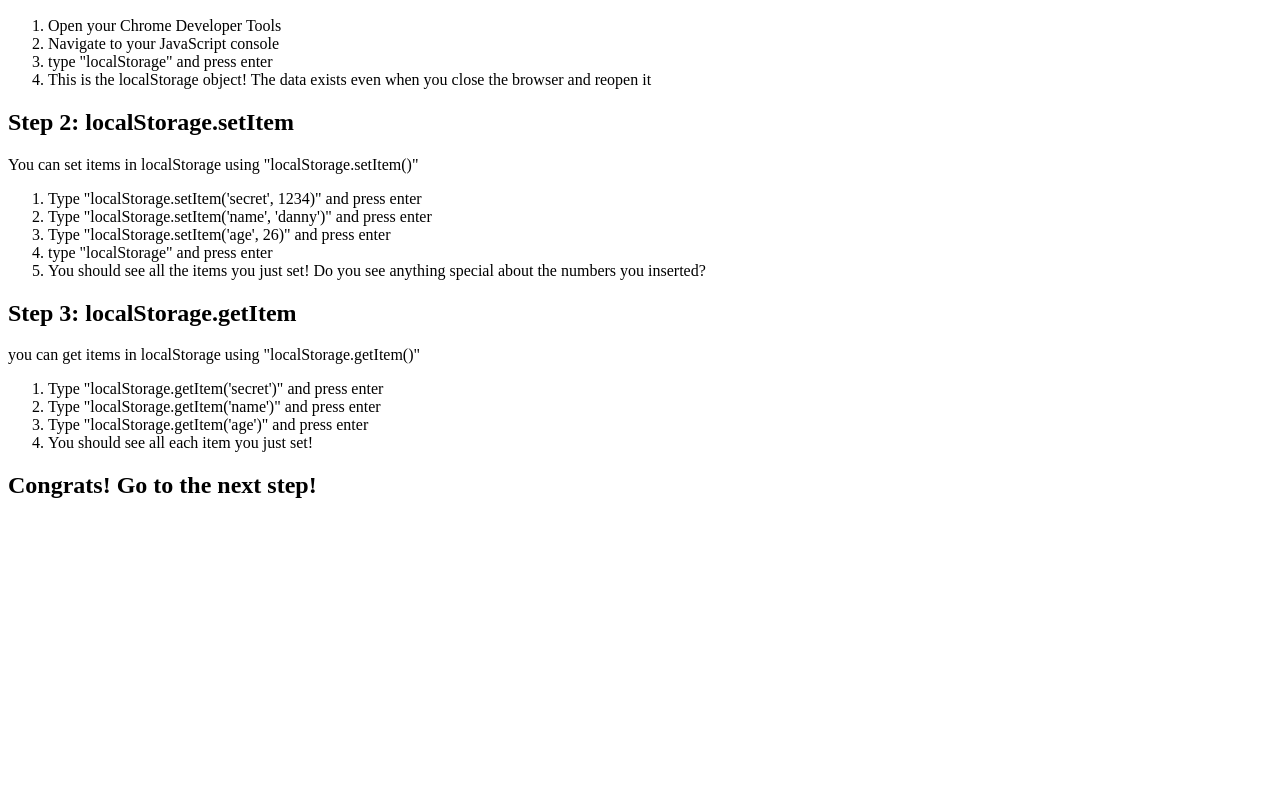
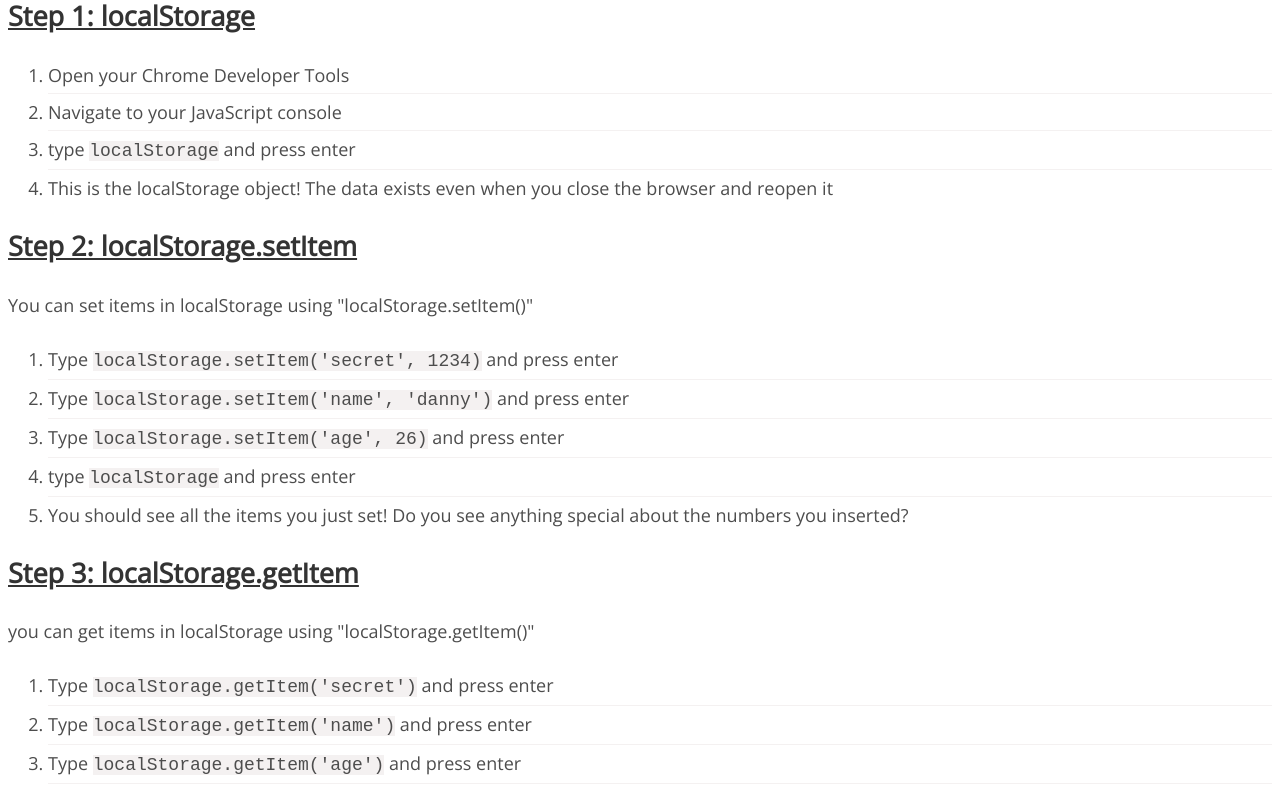
Before and after one commit to chrisman/localstorage-exercises, a plain HTML site: page 01-get-set/index.html in a window 1280 px wide. Shown: the part 110-904 px from the top of the page. Before the commit the page ends 800 px from the top, so only its background shows below. Drawn offline with nearby package versions, Linux system fonts and the light colour scheme.

Commit message:
:lipstick: More styles

```diff
--- a/01-get-set/index.html
+++ b/01-get-set/index.html
@@ -2,6 +2,7 @@
 <html>
   <head>
     <title>01-get-set</title>
+    <link rel="stylesheet" href="../styles.css">
   </head>
   <body>
     <h1>01-get-set</h1>
@@ -9,7 +10,7 @@
     <ol>
       <li>Open your Chrome Developer Tools</li>
       <li>Navigate to your JavaScript console</li>
-      <li>type "localStorage" and press enter</li>
+      <li>type <code>localStorage</code> and press enter</li>
       <li>
         This is the localStorage object!
         The data exists even when you close the browser and reopen it
@@ -18,10 +19,10 @@
     <h2>Step 2: localStorage.setItem</h2>
     <p>You can set items in localStorage using "localStorage.setItem()"</p>
     <ol>
-      <li>Type "localStorage.setItem('secret', 1234)" and press enter</li>
-      <li>Type "localStorage.setItem('name', 'danny')" and press enter</li>
-      <li>Type "localStorage.setItem('age', 26)" and press enter</li>
-      <li>type "localStorage" and press enter</li>
+      <li>Type <code>localStorage.setItem('secret', 1234)</code> and press enter</li>
+      <li>Type <code>localStorage.setItem('name', 'danny')</code> and press enter</li>
+      <li>Type <code>localStorage.setItem('age', 26)</code> and press enter</li>
+      <li>type <code>localStorage</code> and press enter</li>
       <li>
         You should see all the items you just set!
         Do you see anything special about the numbers you inserted?
@@ -30,9 +31,9 @@
     <h2>Step 3: localStorage.getItem</h2>
     <p>you can get items in localStorage using "localStorage.getItem()"</p>
     <ol>
-      <li>Type "localStorage.getItem('secret')" and press enter</li>
-      <li>Type "localStorage.getItem('name')" and press enter</li>
-      <li>Type "localStorage.getItem('age')" and press enter</li>
+      <li>Type <code>localStorage.getItem('secret')</code> and press enter</li>
+      <li>Type <code>localStorage.getItem('name')</code> and press enter</li>
+      <li>Type <code>localStorage.getItem('age')</code> and press enter</li>
       <li>
         You should see all each item you just set!
       </li>
--- /dev/null
+++ b/styles.css
@@ -0,0 +1,29 @@
+@import url(https://fonts.googleapis.com/css?family=Open+Sans);
+
+:root {
+  font-family: 'Open Sans', sans-serif;
+  font-size: 18px;
+  color: hsl(0, 0%, 20%);
+  line-height: 2em;
+}
+
+h1 {
+  font-weight: bold;
+  font-size: 3em;
+}
+
+h2 {
+  text-decoration: underline;
+}
+
+p, li {
+  color: hsl(0, 0%, 30%);
+}
+
+* ~ li {
+  border-top: 1px solid hsl(0, 10%, 95%);
+}
+
+code {
+  background-color: hsl(0, 10%, 95%);
+}
```
Also changed, not shown: 02-chrome-dev-tools/index.html (+2 -1 lines), 03-json/index.html (+8 -7 lines), 04-cached-response/index.html (+5 -4 lines).
